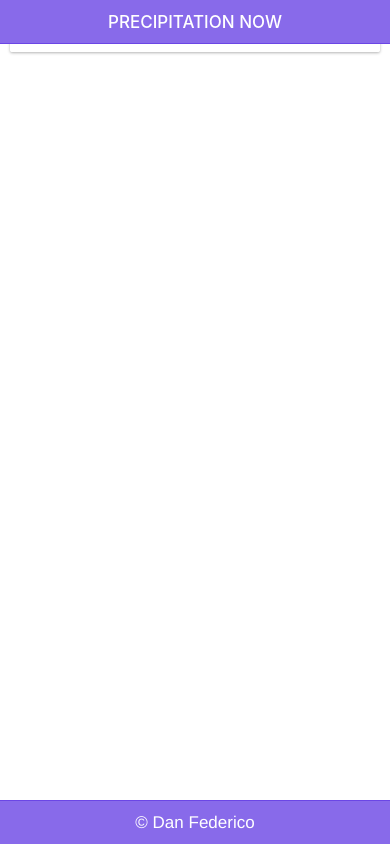
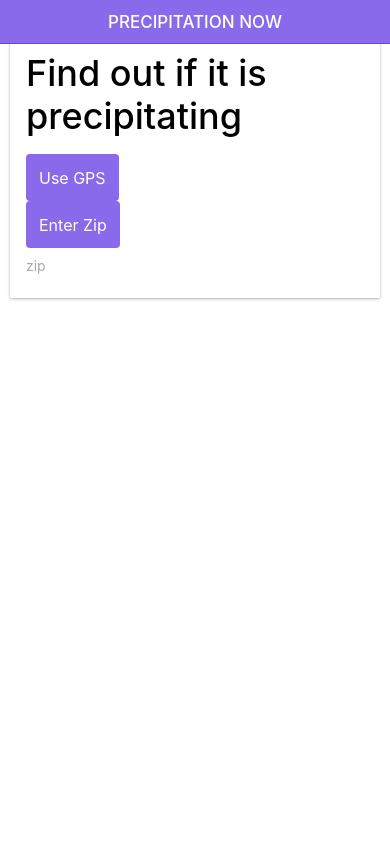
Before and after one commit to dfederico/precipNow, a website: page www/index.html in a window 390 px wide. Drawn offline with Linux system fonts and the light colour scheme; some packages are replaced by stand-ins of ours; files that its build step writes are made by us from their sources.

Commit message:
trying to update the home page and add button functionality

```diff
--- a/www/css/style.css
+++ b/www/css/style.css
@@ -20,3 +20,10 @@ p.location-para {
 	font-size:24px;
 	line-height:28px;
 }
+.card {
+	height:90%;
+}
+/*.zip-input {
+	width:90%;
+	background-color:green;
+}*/
--- a/www/index.html
+++ b/www/index.html
@@ -30,12 +30,23 @@
             <p>Avatar Spot</p>
           </div> -->
           <div class="item item-body">
-            <div precip-directive></div>
+            <!-- <div precip-directive></div> -->
+            <h1>Find out if it is precipitating</h1>
+            <div>
+              <button class="button button-royal">Use GPS</button>
+            </div>
+            <div>
+              <button class="button button-royal">Enter Zip</button>
+              <!-- <input type="number" min="5" max="5" placeholder="Zip Code"> -->
+              <form>
+                <input class="zip-input" type="text" placeholder="zip" name="zip" pattern="[0-9]{4}" >
+              </form>
+            </div>
           </div>
         </div>
-        <div class="bar bar-footer bar-royal">
+        <!-- <div class="bar bar-footer bar-royal">
           <div class="title">&copy; Dan Federico</div>
-        </div>
+        </div> -->
       </ion-content>
     </ion-pane>
   </body>
```
Also changed, not shown: www/partials/body.html (added, +26 -0 lines), www/partials/precipDirective.html (+1 -1 lines), www/partials/selector.html (added, +6 -0 lines), 1 other file.
